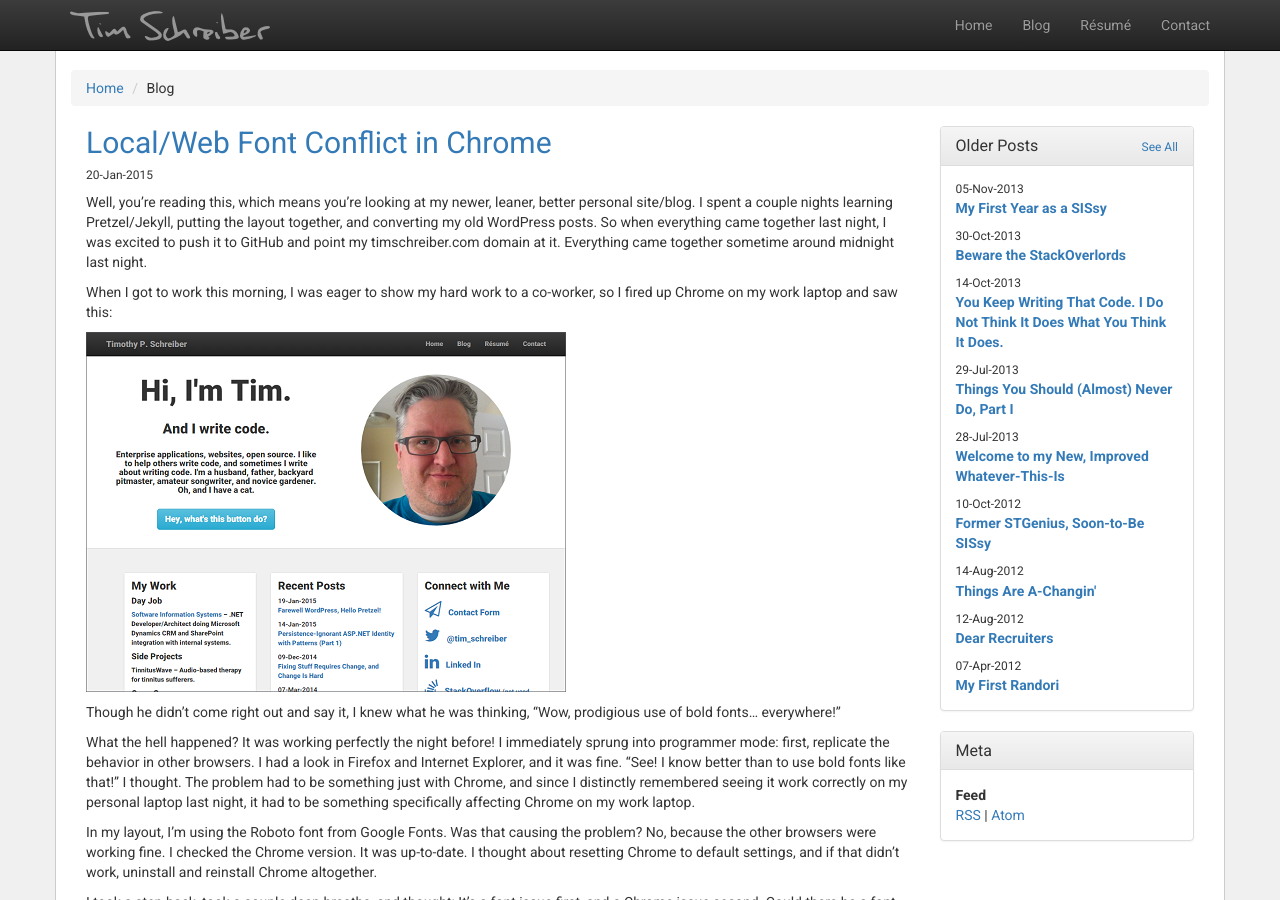
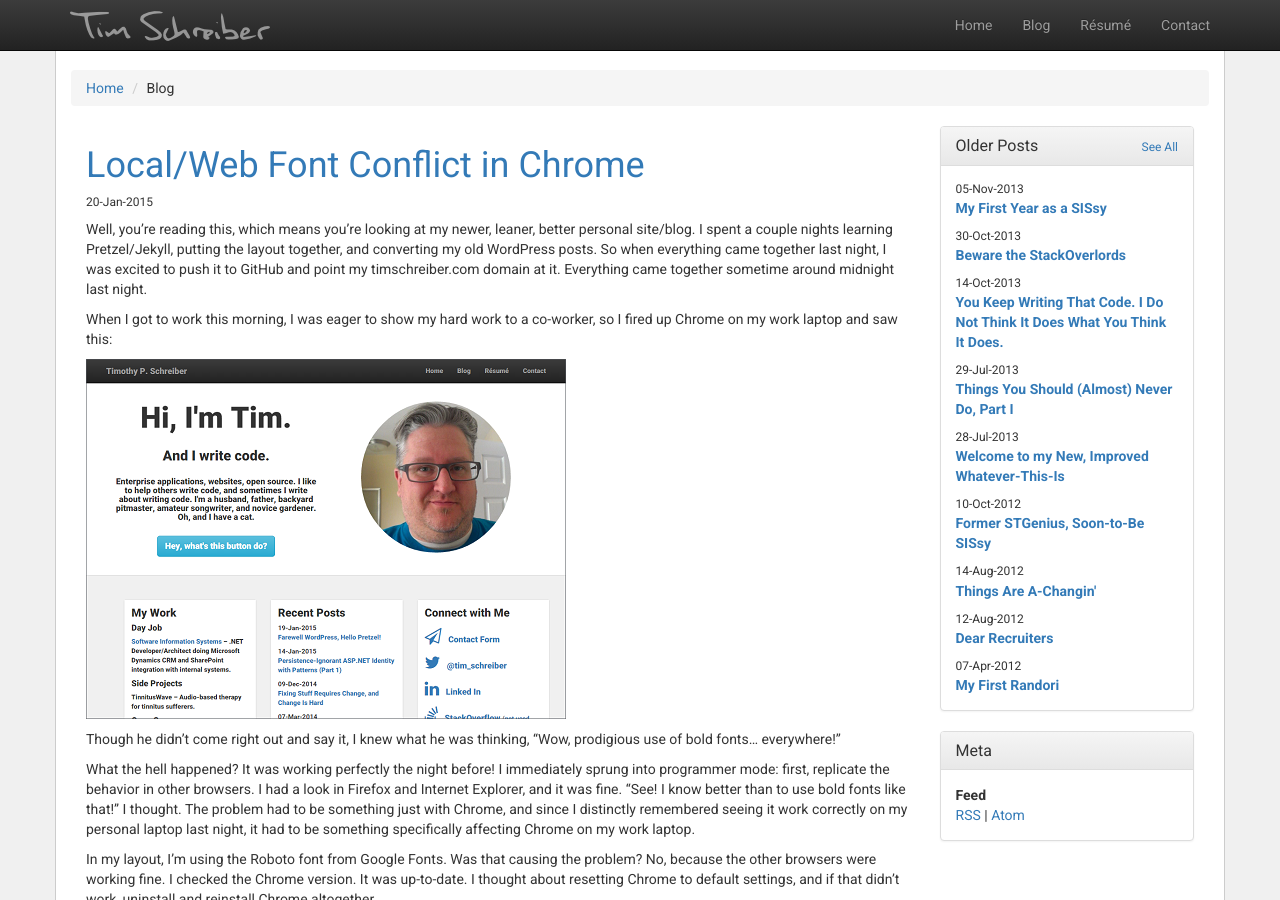
Before and after one commit to timschreiber/timschreiber.github.com, a Jekyll site: the page built from blog/index.md, in a window 1280 px wide and 900 px high. Built offline with Jekyll 4.4.1, drawn with Linux system fonts in a browser that asks for light colours; nearby versions of some CDN libraries.

Commit message:
blog heading size, comments, etc.

```diff
--- a/_layouts/post.html
+++ b/_layouts/post.html
@@ -10,7 +10,7 @@
 
 	<div class="col-xs-12 col-md-8 col-lg-9">
 		<article>
-			<h2><a href="{{ post.url }}">{{ page.title }}</a></h2>
+			<h1><a href="{{ post.url }}">{{ page.title }}</a></h1>
 			<h6>{{ page.date | date : "%d-%b-%Y" }}</h6>
 			{{ content }}
 		</article>
--- a/blog/index.md
+++ b/blog/index.md
@@ -13,12 +13,16 @@
 	<div class="post-list">
 		{% for post in site.posts  limit:5 %}
 			<div class="post-list-item">
-				<h2><a href="{{ post.url }}">{{ post.title }}</a></h2>
-				<h6>{{ post.date | date : "%d-%b-%Y" }}</h6>
-
 				{% if forloop.first and post.layout == "post" %}
+					<h1><a href="{{ post.url }}">{{ post.title }}</a></h1>
+					<h6>{{ post.date | date : "%d-%b-%Y" }}</h6>
 					{{ post.content }}
+					{% if page.comments == true %}
+						<p><a href="{{ post.url }}">Comments &gt;</a></p>
+					{% endif %}
 				{% else %}
+					<h2><a href="{{ post.url }}">{{ post.title }}</a></h2>
+					<h6>{{ post.date | date : "%d-%b-%Y" }}</h6>
 					<p>{{ post.description }}</p>
 					<p><a href="{{ post.url }}">Read more &gt;</a></p>
 				{% endif %}
```
